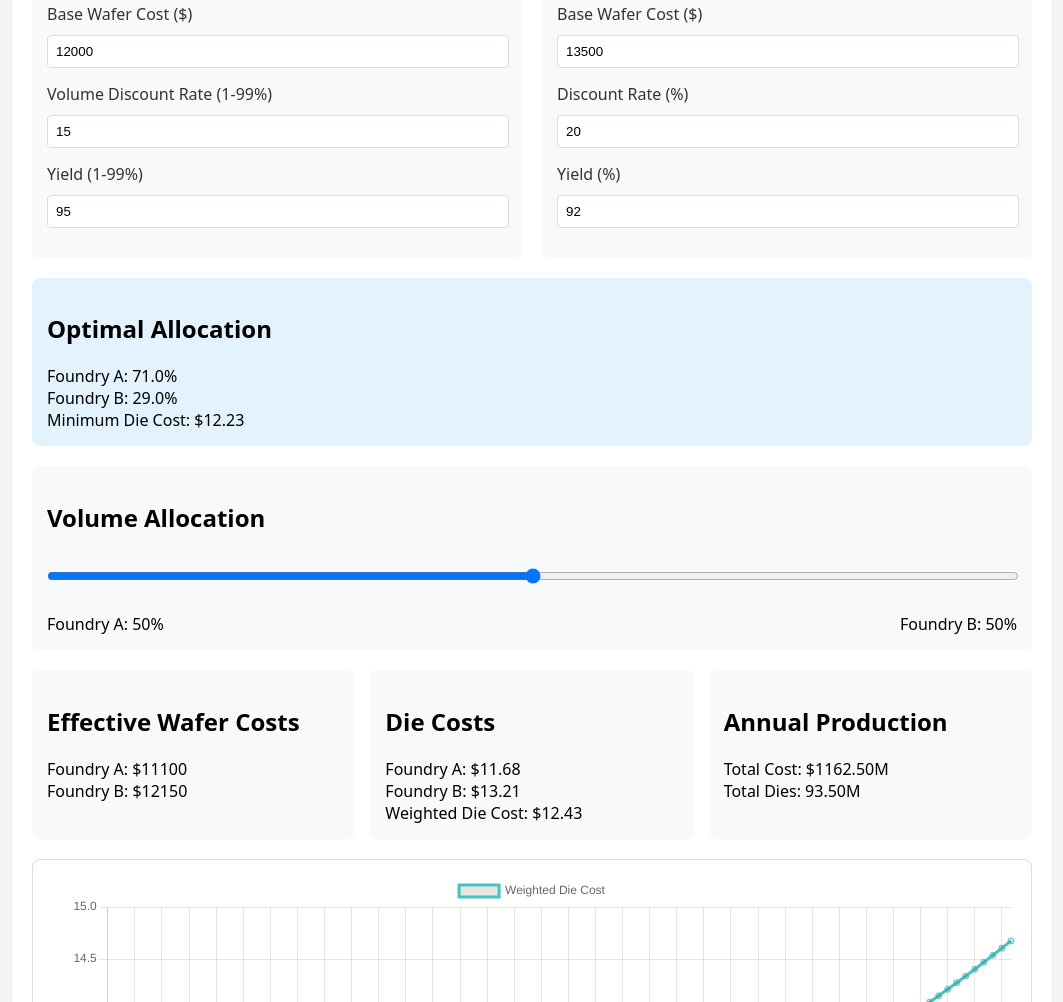
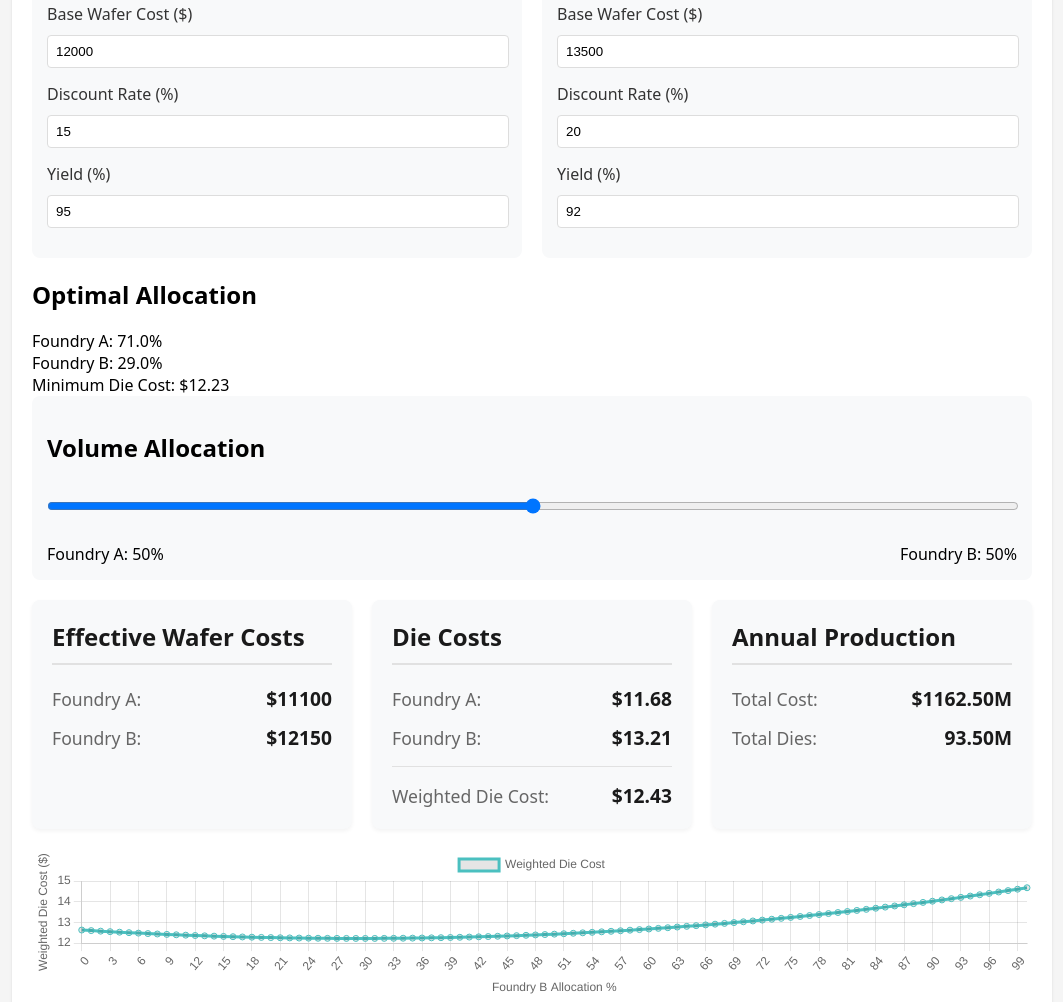
Before and after one commit to SiliconAnalysts/fabless_foundry_fabless_dominant_fabless_allocation, a plain HTML site: page index.html in a window 1280 px wide. Shown: the part 494-1496 px from the top of the page, without its empty margins (108-1171 px from the left). Drawn offline with nearby package versions, Linux system fonts and the light colour scheme.

Commit message:
Update index.html

```diff
--- a/index.html
+++ b/index.html
@@ -44,33 +44,44 @@
         .results-grid {
             display: grid;
             grid-template-columns: repeat(3, 1fr);
-            gap: 15px;
+            gap: 20px;
             margin: 20px 0;
         }
         .result-card {
             background: #f8f9fa;
-            padding: 15px;
+            padding: 20px;
             border-radius: 8px;
+            box-shadow: 0 2px 4px rgba(0,0,0,0.05);
         }
-        .chart-container {
-            height: 400px;
-            margin-top: 20px;
-            background: white;
-            padding: 15px;
-            border-radius: 8px;
-            border: 1px solid #ddd;
+        .result-card h2 {
+            font-size: 1.5rem;
+            margin: 0 0 20px 0;
+            color: #1a1a1a;
+            border-bottom: 2px solid #e1e1e1;
+            padding-bottom: 10px;
         }
-        .optimal-allocation {
-            background: #e3f2fd;
-            padding: 15px;
-            border-radius: 8px;
-            margin: 20px 0;
+        .result-value {
+            display: flex;
+            justify-content: space-between;
+            align-items: center;
+            margin-bottom: 12px;
+            font-size: 1.1rem;
         }
-        .error {
-            color: red;
-            font-size: 0.8em;
-            margin-top: -10px;
-            margin-bottom: 10px;
+        .result-value:last-child {
+            margin-bottom: 0;
+        }
+        .result-label {
+            color: #666;
+        }
+        .result-number {
+            font-size: 1.2rem;
+            font-weight: 600;
+            color: #1a1a1a;
+        }
+        .total-value {
+            margin-top: 15px;
+            padding-top: 15px;
+            border-top: 1px solid #e1e1e1;
         }
     </style>
 </head>
@@ -100,12 +111,12 @@
                     <input type="number" id="foundryACost" value="12000">
                 </div>
                 <div>
-                    <label>Volume Discount Rate (1-99%)</label>
+                    <label>Discount Rate (%)</label>
                     <input type="number" id="foundryADiscount" value="15" min="1" max="99">
                     <div id="foundryADiscountError" class="error"></div>
                 </div>
                 <div>
-                    <label>Yield (1-99%)</label>
+                    <label>Yield (%)</label>
                     <input type="number" id="foundryAYield" value="95" min="1" max="99">
                     <div id="foundryAYieldError" class="error"></div>
                 </div>
@@ -149,19 +160,42 @@
         <div class="results-grid">
             <div class="result-card">
                 <h2>Effective Wafer Costs</h2>
-                <div>Foundry A: $<span id="effectiveCostA">0</span></div>
-                <div>Foundry B: $<span id="effectiveCostB">0</span></div>
+                <div class="result-value">
+                    <span class="result-label">Foundry A:</span>
+                    <span class="result-number">$<span id="effectiveCostA">0</span></span>
+                </div>
+                <div class="result-value">
+                    <span class="result-label">Foundry B:</span>
+                    <span class="result-number">$<span id="effectiveCostB">0</span></span>
+                </div>
             </div>
+
             <div class="result-card">
                 <h2>Die Costs</h2>
-                <div>Foundry A: $<span id="dieCostA">0</span></div>
-                <div>Foundry B: $<span id="dieCostB">0</span></div>
-                <div>Weighted Die Cost: $<span id="weightedDieCost">0</span></div>
+                <div class="result-value">
+                    <span class="result-label">Foundry A:</span>
+                    <span class="result-number">$<span id="dieCostA">0</span></span>
+                </div>
+                <div class="result-value">
+                    <span class="result-label">Foundry B:</span>
+                    <span class="result-number">$<span id="dieCostB">0</span></span>
+                </div>
+                <div class="result-value total-value">
+                    <span class="result-label">Weighted Die Cost:</span>
+                    <span class="result-number">$<span id="weightedDieCost">0</span></span>
+                </div>
             </div>
+
             <div class="result-card">
                 <h2>Annual Production</h2>
-                <div>Total Cost: $<span id="totalCost">0</span>M</div>
-                <div>Total Dies: <span id="totalDies">0</span>M</div>
+                <div class="result-value">
+                    <span class="result-label">Total Cost:</span>
+                    <span class="result-number">$<span id="totalCost">0</span>M</span>
+                </div>
+                <div class="result-value">
+                    <span class="result-label">Total Dies:</span>
+                    <span class="result-number"><span id="totalDies">0</span>M</span>
+                </div>
             </div>
         </div>
 
```
